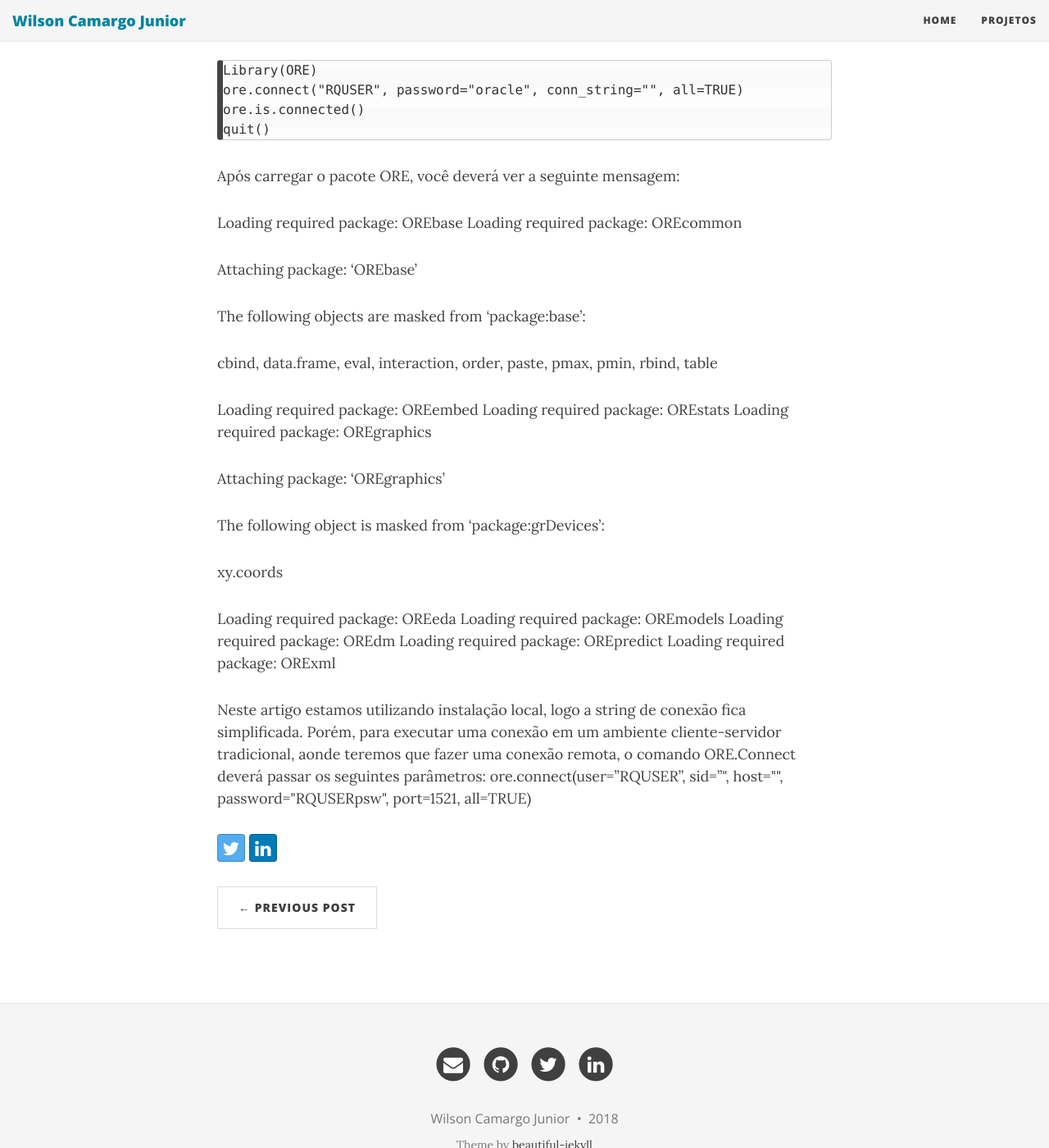
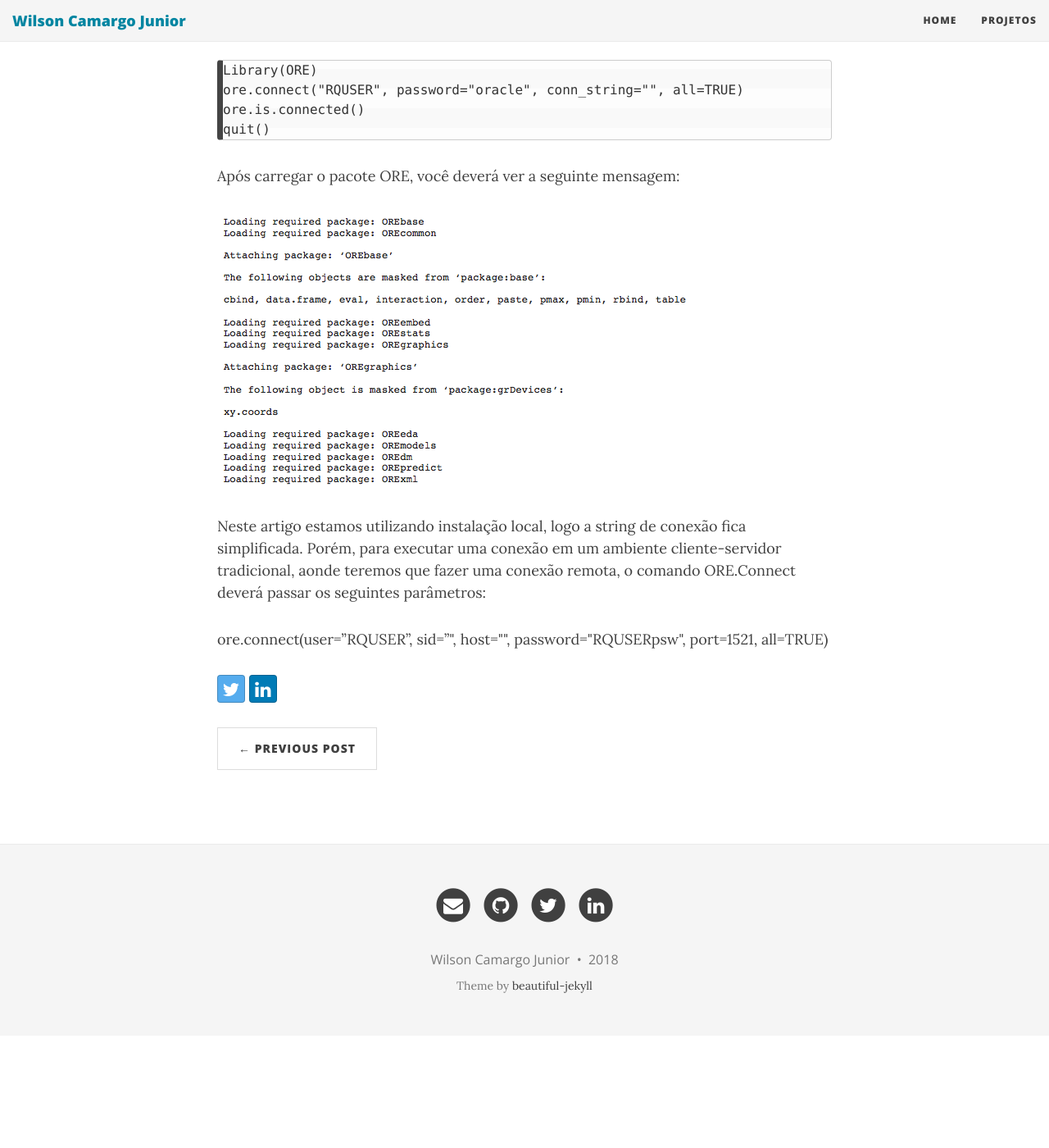
Before and after one commit to wilson-camargo-jr/teste, a Jekyll site: the page built from _posts/2018-06-18-ANN-ORE-P3.md, in a window 1280 px wide and 1400 px high, scrolled down 12224 px. Shown: the whole window at 82% size. Built offline with Jekyll 4.4.1, drawn with Linux system fonts in a browser that asks for light colours; nearby versions of some CDN libraries; after the commit the page ends 13487 px from its top, so only the background shows below that.

Commit message:
Update 2018-06-18-ANN-ORE-P3.md

```diff
--- a/_posts/2018-06-18-ANN-ORE-P3.md
+++ b/_posts/2018-06-18-ANN-ORE-P3.md
@@ -385,30 +385,8 @@ quit()
 
 Após carregar o pacote ORE, você deverá ver a seguinte mensagem:
 
-Loading required package: OREbase
-Loading required package: OREcommon
-
-Attaching package: ‘OREbase’
-
-The following objects are masked from ‘package:base’:
-
-cbind, data.frame, eval, interaction, order, paste, pmax, pmin, rbind, table
-
-Loading required package: OREembed
-Loading required package: OREstats
-Loading required package: OREgraphics
-
-Attaching package: ‘OREgraphics’
-
-The following object is masked from ‘package:grDevices’:
-
-xy.coords
-
-Loading required package: OREeda
-Loading required package: OREmodels
-Loading required package: OREdm
-Loading required package: OREpredict
-Loading required package: ORExml
+![](https://wilson-camargo-jr.github.io/img/ORELoad.jpg)
 
 Neste artigo estamos utilizando instalação local, logo a string de conexão fica simplificada. Porém, para executar uma conexão em um ambiente cliente-servidor tradicional, aonde teremos que fazer uma conexão remota, o comando ORE.Connect deverá passar os seguintes parâmetros:
+
 ore.connect(user="RQUSER", sid="<nome da SID>", host="<nome do Servidor>", password="RQUSERpsw", port=1521, all=TRUE)
```
